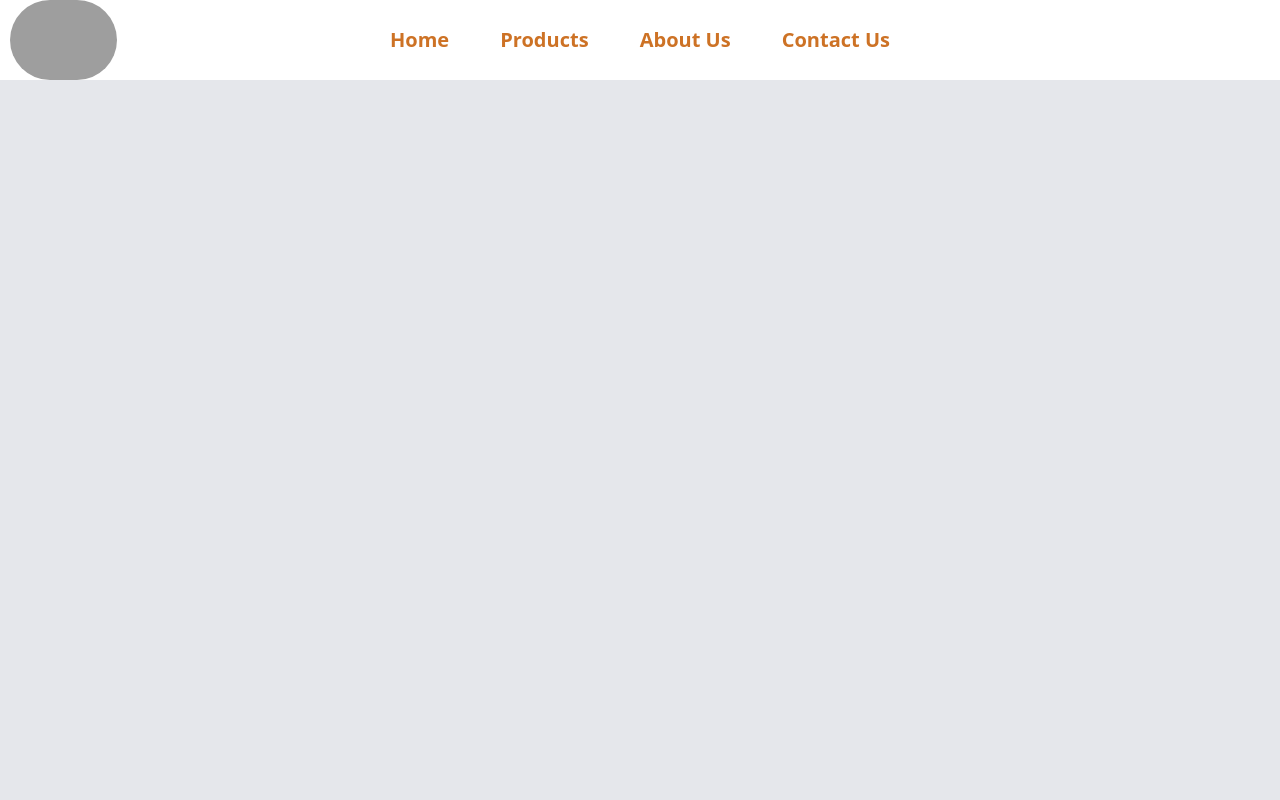
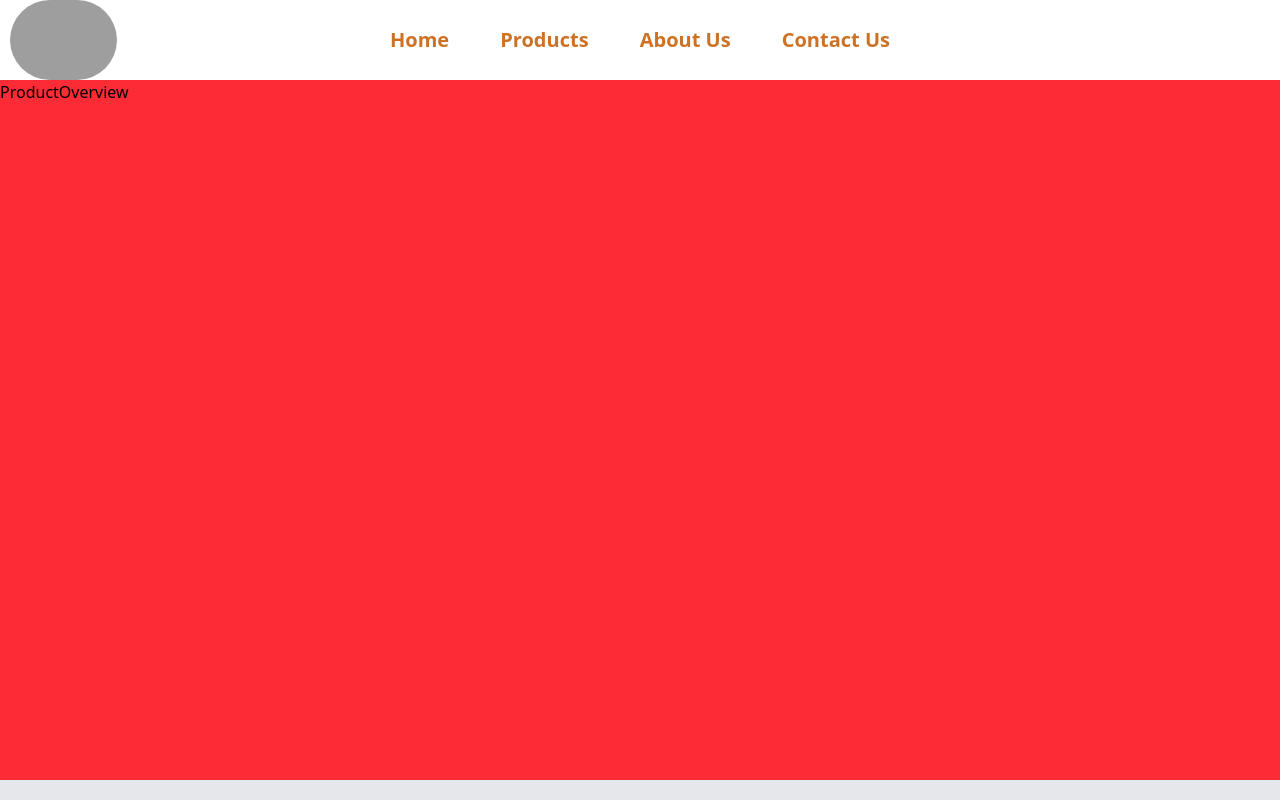
Before and after one commit to sandun440/cbc-frontend, a React (Vite) app: page /productInfo/1 in a window 1280 px wide. Built offline with nearby package versions, Linux system fonts and the light colour scheme; no server answers; grey boxes are pictures that could not be loaded.

Commit message:
product overview feature

```diff
--- a/src/pages/Homepage.jsx
+++ b/src/pages/Homepage.jsx
@@ -1,12 +1,22 @@
 import React from 'react';
-import { Routes } from 'react-router-dom';
+import { Route, Routes } from 'react-router-dom';
 import Header from '../component/header';
+import LoginPage from './Loginpage';
+import ProductOverview from './home/productOverview';
 
 export default function HomePage() {
   return(
     <div className = "w-full h-screen bg-gray-200">
         <Header/>
-        <Routes path="/*"></Routes>
+
+        <div className='w-full h-[calc(100vh-100px)]'>
+          <Routes path="/*">
+            <Route path="/" element={<h1>Home Page</h1>} />
+            <Route path="/login" element={<LoginPage/>} />
+            <Route path="/productInfo/:id" element={<ProductOverview/>} />
+          </Routes>
+        </div>
+
 
     </div>
   );
--- /dev/null
+++ b/src/pages/home/productOverview.jsx
@@ -0,0 +1,23 @@
+import axios from "axios";
+import { useEffect } from "react";
+import { useParams } from "react-router-dom"
+
+export default function ProductOverview() {
+    const params = useParams();
+    const productId = params.id;
+
+    useEffect(
+        ()=>{
+            axios.get(import.meta.env.VITE_BACKEND_URL+"/api/products/"+productId)
+            .then((res)=>{
+                console.log(res.data);
+            })
+        }
+        ,[])
+
+    return(
+        <div className="w-full h-[calc(100vh-100px)] bg-red-500">
+            <h1>ProductOverview</h1>
+        </div>
+    )
+}
```
